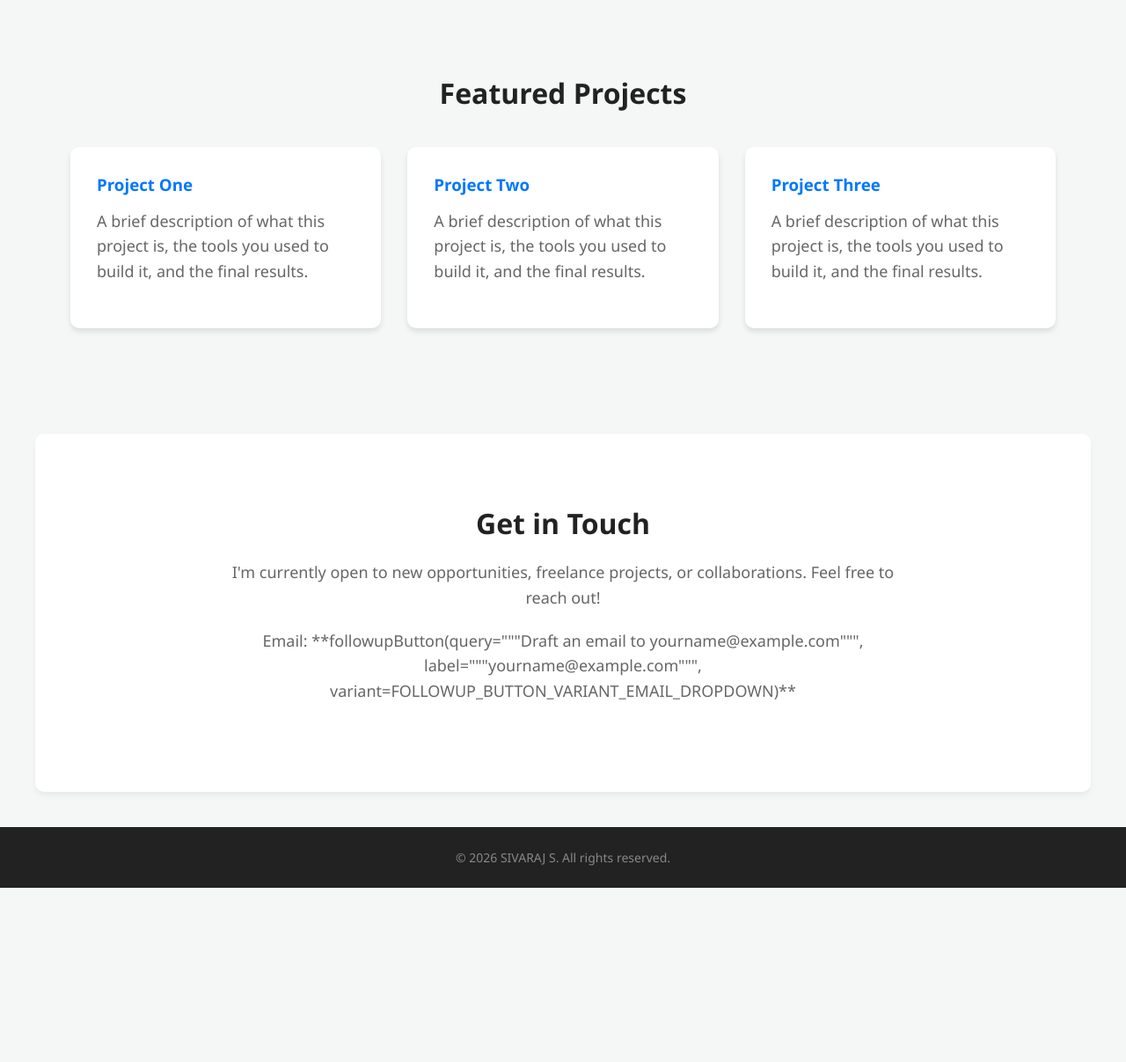
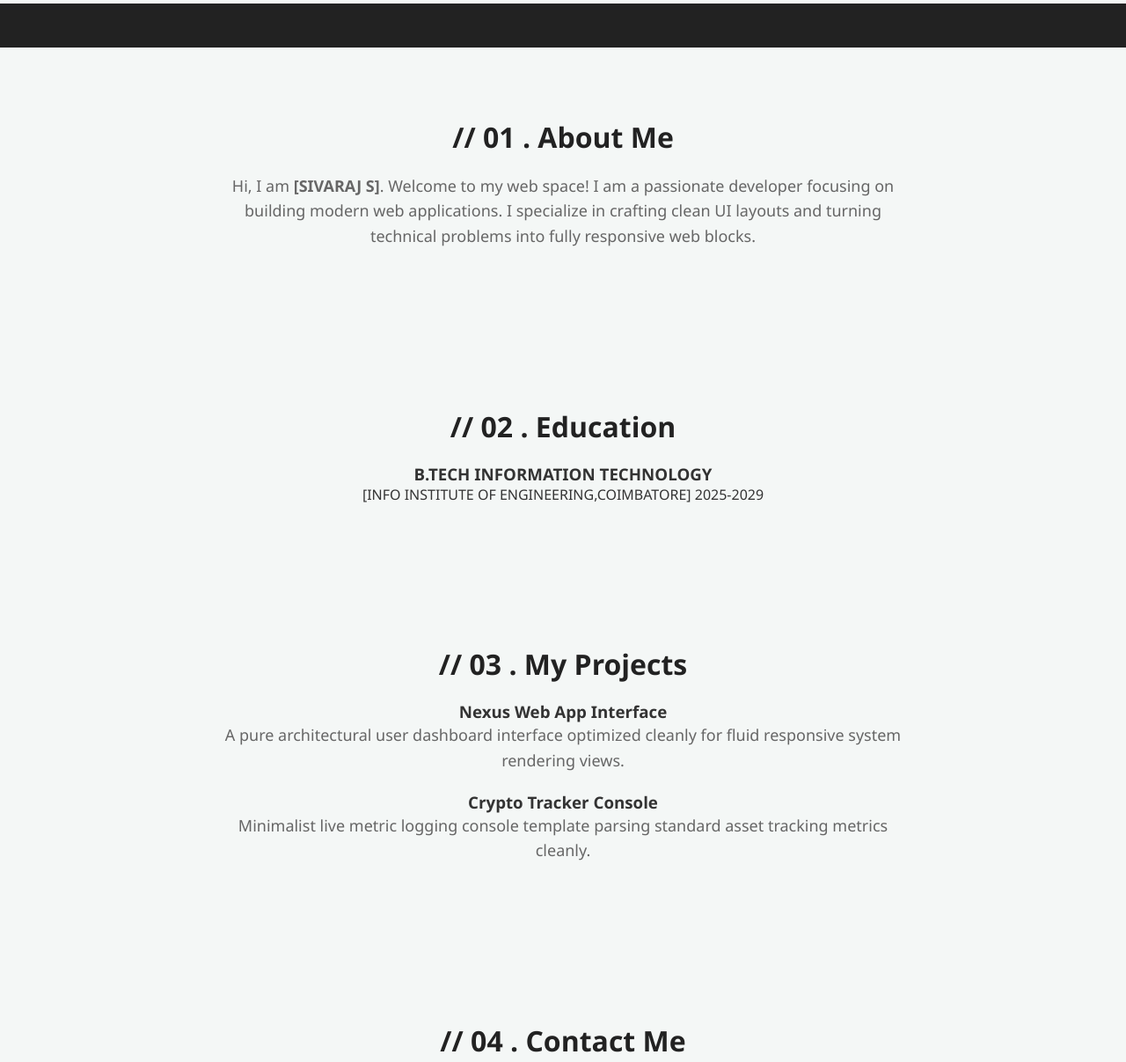
Before and after one commit to sivasivaraj2007-oss/my-portfolio, a plain HTML site: page index.html in a window 1280 px wide. Shown: the part 1177-2384 px from the top of the page at 88% size. Before the commit the page ends 2186 px from the top, so only its background shows below. Drawn offline with Linux system fonts and the light colour scheme.

Commit message:
Update index.html

```diff
--- a/index.html
+++ b/index.html
@@ -34,30 +34,77 @@
         <p>Write a brief summary of your professional background here. Highlight your key skills, education, and the core problems you solve for your clients or employers.</p>
     </section>
 
-    <!-- Projects Section -->
-    <section id="projects" class="projects">
-        <h2>Featured Projects</h2>
-        <div class="project-grid">
-            <div class="project-card">
-                <h3>Project One</h3>
-                <p>A brief description of what this project is, the tools you used to build it, and the final results.</p>
+
+
+
+
+
+
+        <!-- Bottom Footer -->
+        <footer>
+            </footer><section id="about">
+            <h2>// 01 . About Me</h2>
+            <p>
+                Hi, I am <strong>[SIVARAJ S]</strong>. Welcome to my web space! I am a passionate developer focusing on building modern web applications.
+                I specialize in crafting clean UI layouts and turning technical problems into fully responsive web blocks.
+            </p>
+        </section>
+
+        <!-- // 02. EDUCATION DETAILS SECTION (Newly Added) -->
+        <section id="education">
+            <h2>// 02 . Education</h2>
+
+            <!-- College Details -->
+            <div class="item-block">
+                <h3>B.TECH INFORMATION TECHNOLOGY</h3>
+                <div class="item-meta">
+                    <span>[INFO INSTITUTE OF ENGINEERING,COIMBATORE]</span>
+                    <span>2025-2029</span>
+                </div>
+
             </div>
-            <div class="project-card">
-                <h3>Project Two</h3>
-                <p>A brief description of what this project is, the tools you used to build it, and the final results.</p>
+        </section>
+
+        <!-- // 03. PROJECTS SECTION -->
+        <section id="projects">
+            <h2>// 03 . My Projects</h2>
+
+            <!-- Project 1 -->
+            <div class="item-block">
+                <h3>Nexus Web App Interface</h3>
+                <p>A pure architectural user dashboard interface optimized cleanly for fluid responsive system rendering views.</p>
             </div>
-            <div class="project-card">
-                <h3>Project Three</h3>
-                <p>A brief description of what this project is, the tools you used to build it, and the final results.</p>
+
+            <!-- Project 2 -->
+            <div class="item-block">
+                <h3>Crypto Tracker Console</h3>
+                <p>Minimalist live metric logging console template parsing standard asset tracking metrics cleanly.</p>
             </div>
-        </div>
-    </section>
+        </section>
+
+        <!-- // 04. CONTACT SECTION -->
+        <section id="contact">
+            <h2>// 04 . Contact Me</h2>
+            <p>Looking to collaborate on a new project or have any web layout ideas to build? Feel free to drop a mail message token below.</p>
+            <p style="margin-top: 1.5rem; color: var(--text-main); font-weight: 600;">
+                SYSTEM_EMAIL: your.email@example.com
+            </p>
+            <a href="mailto:sivasivaraj2007@gmail.com" class="btn-action">Send Mail Signal</a>
+        </section>
+
+        <!-- Bottom Footer -->
+        <footer>
+            <p>&copy; 2026 Portfolio System. All Rights Reserved. Built with clean structure.</p>
+        </footer>
+
+    </div>
+
 
     <!-- Contact Section -->
     <section id="contact" class="contact">
         <h2>Get in Touch</h2>
         <p>I'm currently open to new opportunities, freelance projects, or collaborations. Feel free to reach out!</p>
-        <p>Email: **<layout>followupButton(query="""Draft an email to yourname@example.com""", label="""yourname@example.com""", variant=FOLLOWUP_BUTTON_VARIANT_EMAIL_DROPDOWN)</layout>**</p>
+        <p>Email: **<layout>followupButton(query="""Draft an email to sivasivaraj2007@gmail.com ", label="""sivasivaraj2007@gmail.com""", variant=FOLLOWUP_BUTTON_VARIANT_EMAIL_DROPDOWN)</layout>**</p>
     </section>
 
     <!-- Footer -->
```
